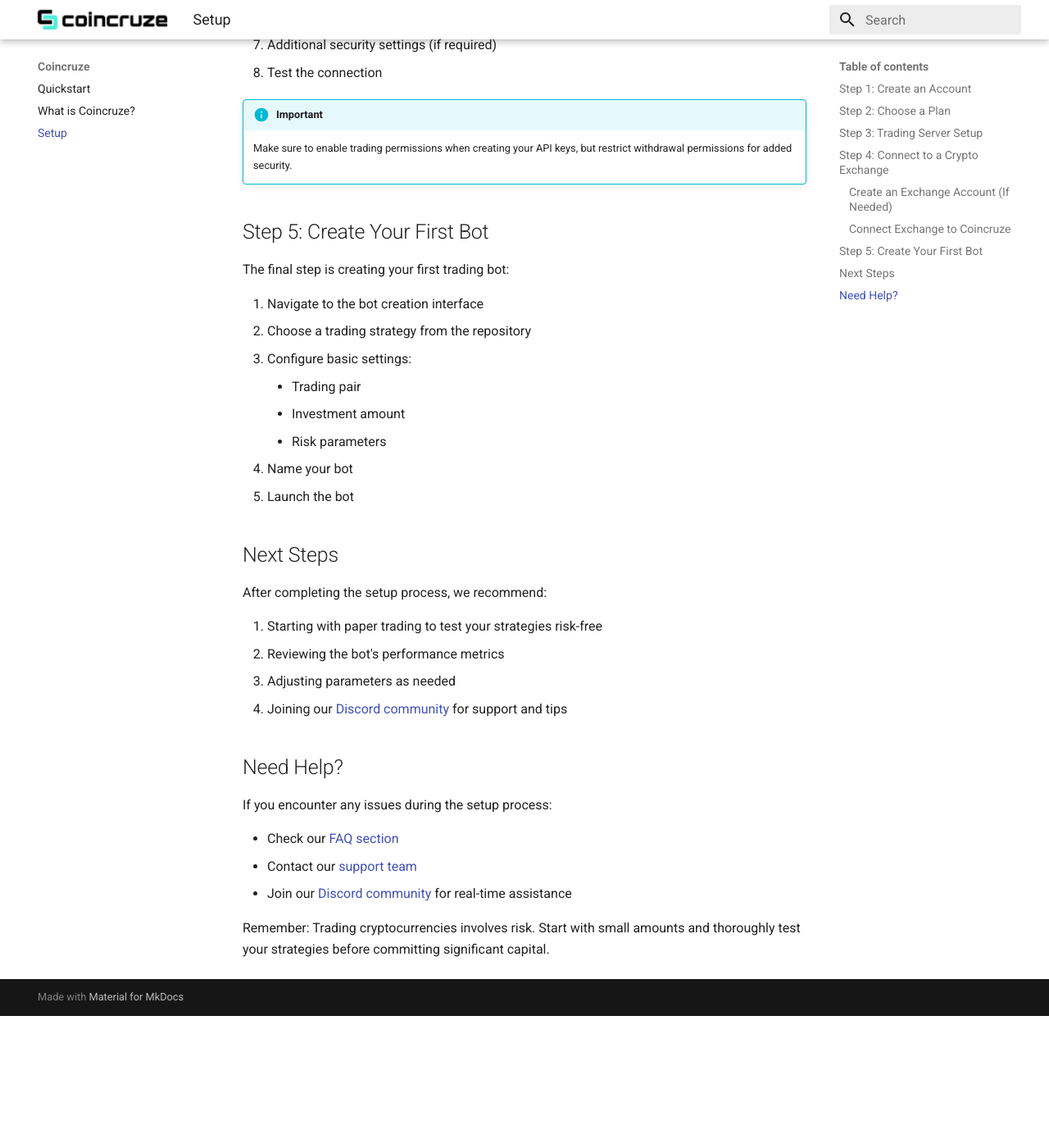
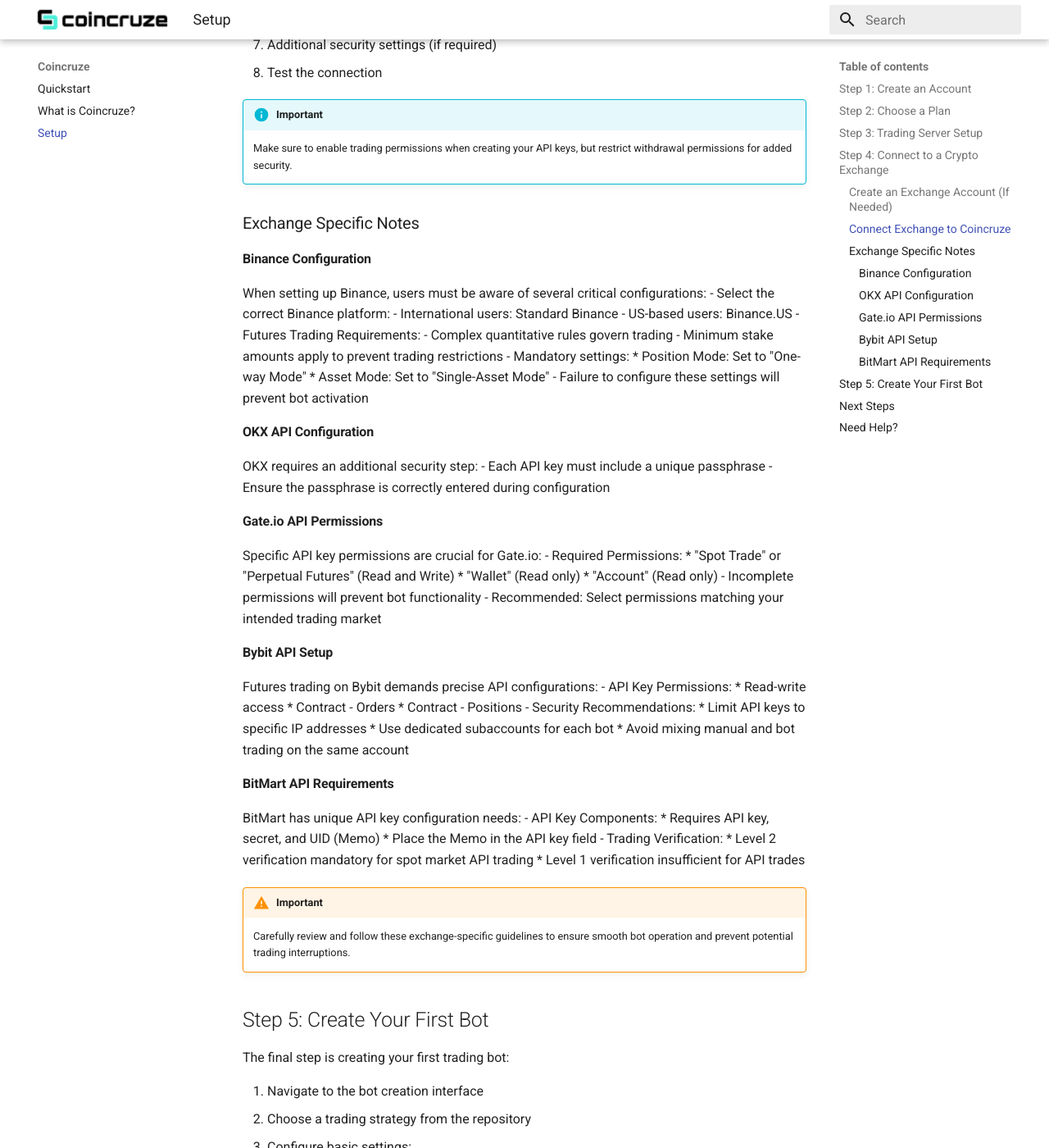
Before and after one commit to coincruze/docs, an MkDocs documentation site: the page built from docs/setup.md, in a window 1280 px wide and 1400 px high, scrolled down 2648 px. Shown: the whole window at 82% size. Built offline with MkDocs 1.6.1 and Material for MkDocs 9.7.7, drawn with Linux system fonts in a browser that asks for light colours; before the commit the page ends 3887 px from its top, so only the background shows below that.

Commit message:
docs: Add comprehensive exchange-specific configuration notes

```diff
--- a/docs/setup.md
+++ b/docs/setup.md
@@ -78,6 +78,58 @@
 !!! info "Important"
     Make sure to enable trading permissions when creating your API keys, but restrict withdrawal permissions for added security.
 
+### Exchange Specific Notes
+
+#### Binance Configuration
+When setting up Binance, users must be aware of several critical configurations:
+- Select the correct Binance platform:
+  - International users: Standard Binance
+  - US-based users: Binance.US
+- Futures Trading Requirements:
+  - Complex quantitative rules govern trading
+  - Minimum stake amounts apply to prevent trading restrictions
+  - Mandatory settings:
+    * Position Mode: Set to "One-way Mode"
+    * Asset Mode: Set to "Single-Asset Mode"
+  - Failure to configure these settings will prevent bot activation
+
+#### OKX API Configuration
+OKX requires an additional security step:
+- Each API key must include a unique passphrase
+- Ensure the passphrase is correctly entered during configuration
+
+#### Gate.io API Permissions
+Specific API key permissions are crucial for Gate.io:
+- Required Permissions:
+  * "Spot Trade" or "Perpetual Futures" (Read and Write)
+  * "Wallet" (Read only)
+  * "Account" (Read only)
+- Incomplete permissions will prevent bot functionality
+- Recommended: Select permissions matching your intended trading market
+
+#### Bybit API Setup
+Futures trading on Bybit demands precise API configurations:
+- API Key Permissions:
+  * Read-write access
+  * Contract - Orders
+  * Contract - Positions
+- Security Recommendations:
+  * Limit API keys to specific IP addresses
+  * Use dedicated subaccounts for each bot
+  * Avoid mixing manual and bot trading on the same account
+
+#### BitMart API Requirements
+BitMart has unique API key configuration needs:
+- API Key Components:
+  * Requires API key, secret, and UID (Memo)
+  * Place the Memo in the API key field
+- Trading Verification:
+  * Level 2 verification mandatory for spot market API trading
+  * Level 1 verification insufficient for API trades
+
+!!! warning "Important"
+    Carefully review and follow these exchange-specific guidelines to ensure smooth bot operation and prevent potential trading interruptions.
+
 ## Step 5: Create Your First Bot
 
 The final step is creating your first trading bot:
```
